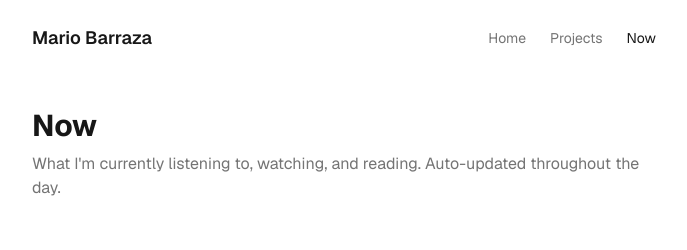
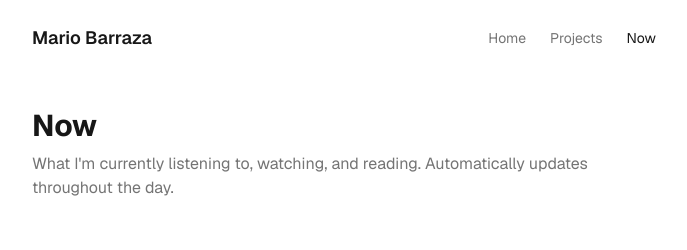
Before and after one commit to reselling/personal-website, a Next.js app: page /now in a window 1280 px wide. Shown: the top 250 px of the page, without its empty margins (296-983 px from the left). Built offline with nearby package versions, Linux system fonts and the light colour scheme; no server answers.

Commit message:
Update page.tsx
worss

```diff
--- a/src/app/now/page.tsx
+++ b/src/app/now/page.tsx
@@ -24,7 +24,7 @@ export default async function NowPage() {
         <h1 className="text-3xl font-bold">Now</h1>
         <p className="text-foreground/60 mt-2">
           What I&apos;m currently listening to, watching, and reading.
-          Auto-updated throughout the day.
+          Automatically updates throughout the day.
         </p>
       </div>
 
```
